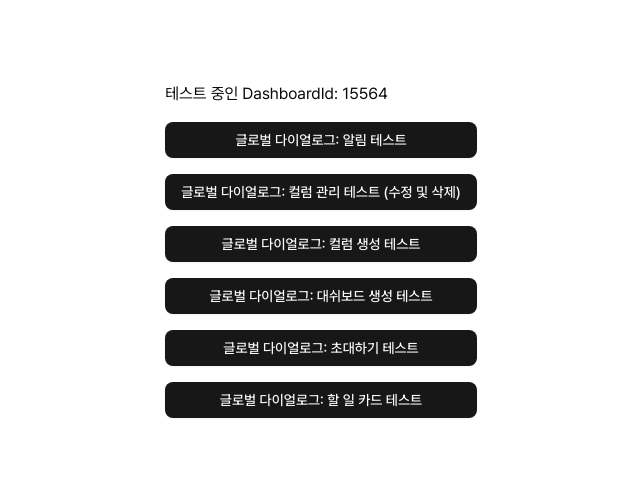
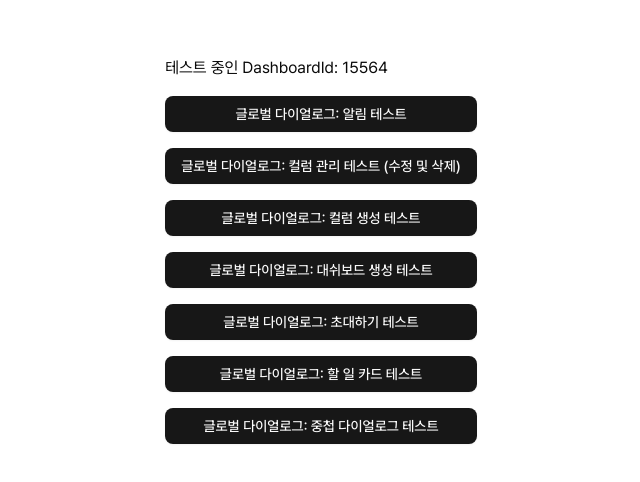
Before and after one commit to Heedong0924/fe16-intermediate-project-taskify, a Next.js app: page /dialog-test in a window 1280 px wide. Shown: the part 150-632 px from the top of the page, without its empty margins (319-959 px from the left). Built offline with nearby package versions, Linux system fonts and the light colour scheme; no server answers.

Commit message:
LIN-31 feat: 중첩 다이얼로그 기능 1차 추가

```diff
--- a/src/app/(heedong)/dialog-test/DialogTest.tsx
+++ b/src/app/(heedong)/dialog-test/DialogTest.tsx
@@ -75,7 +75,7 @@ const DialogTest = () => {
                 dashboardId={15564}
                 columnId={52469}
                 columnName="Todo"
-                cardId={13404}
+                cardId={13429}
               />
             ),
           })
@@ -83,6 +83,30 @@ const DialogTest = () => {
       >
         글로벌 다이얼로그: 할 일 카드 테스트
       </Button>
+      <Button
+        onClick={() => {
+          openDialog({
+            dialogComponent: (
+              <TaskCardDialog
+                dashboardId={15564}
+                columnId={52469}
+                columnName="Todo"
+                cardId={13429}
+              />
+            ),
+          });
+          setTimeout(() => {
+            openDialog({
+              isNewOpen: true,
+              dialogComponent: (
+                <AlertDialog description="test" closeBtnText="확인" isGoBack />
+              ),
+            });
+          }, 3000);
+        }}
+      >
+        글로벌 다이얼로그: 중첩 다이얼로그 테스트
+      </Button>
     </div>
   );
 };
--- a/src/components/common/dialog/TaskCardDialog.tsx
+++ b/src/components/common/dialog/TaskCardDialog.tsx
@@ -111,6 +111,7 @@ const TaskCardDialog = ({
                 variant: 'default',
                 onSelect: () => {
                   openDialog({
+                    isNewOpen: true,
                     dialogComponent: (
                       <ConfirmTaskCardDeletionDialog cardId={cardId} />
                     ),
--- a/src/stores/useDialogStore.ts
+++ b/src/stores/useDialogStore.tsx
@@ -1,5 +1,7 @@
 import { ReactNode } from 'react';
 import { create } from 'zustand';
+
+import { Dialog } from '@/components/ui/Dialog';
 
 /**
  * @interface DiallogStateContent
@@ -23,9 +25,13 @@ interface DialogState extends DialogStateContent {
 
   /**
    * @method openDialog Dialog를 활성화하는 액션 함수
-   * @param {ReactNode} params.dialogComponent - Dialog 내부에 렌더링될 React 컴포넌트 (필수)
+   * @param {ReactNode} params.dialogComponent Dialog 내부에 렌더링될 React 컴포넌트 (필수)
+   * @param {boolean} params.isNewOpen Dialog를 새로 띄울지를 판별하는 플래그 (중첩 다이얼로그 여부)
    */
-  openDialog: (params: { dialogComponent: ReactNode }) => void;
+  openDialog: (params: {
+    dialogComponent: ReactNode;
+    isNewOpen?: boolean;
+  }) => void;
 
   /** @method closeDialog Dialog 닫는 액션 함수 */
   closeDialog: () => void;
@@ -40,7 +46,7 @@ export const useDialogStore = create<DialogState>((set) => ({
   stateHistory: [],
   data: null,
 
-  openDialog: ({ dialogComponent }) => {
+  openDialog: ({ dialogComponent, isNewOpen = false }) => {
     set((prev) => {
       const newHistory = {
         isOpen: prev.isOpen,
@@ -49,7 +55,14 @@ export const useDialogStore = create<DialogState>((set) => ({
 
       return {
         isOpen: true,
-        dialogComponent,
+        dialogComponent: !isNewOpen ? (
+          dialogComponent
+        ) : (
+          <>
+            {prev.dialogComponent}
+            <Dialog open>{dialogComponent}</Dialog>
+          </>
+        ),
         stateHistory: prev.isOpen
           ? [...prev.stateHistory, newHistory]
           : prev.stateHistory,
```
